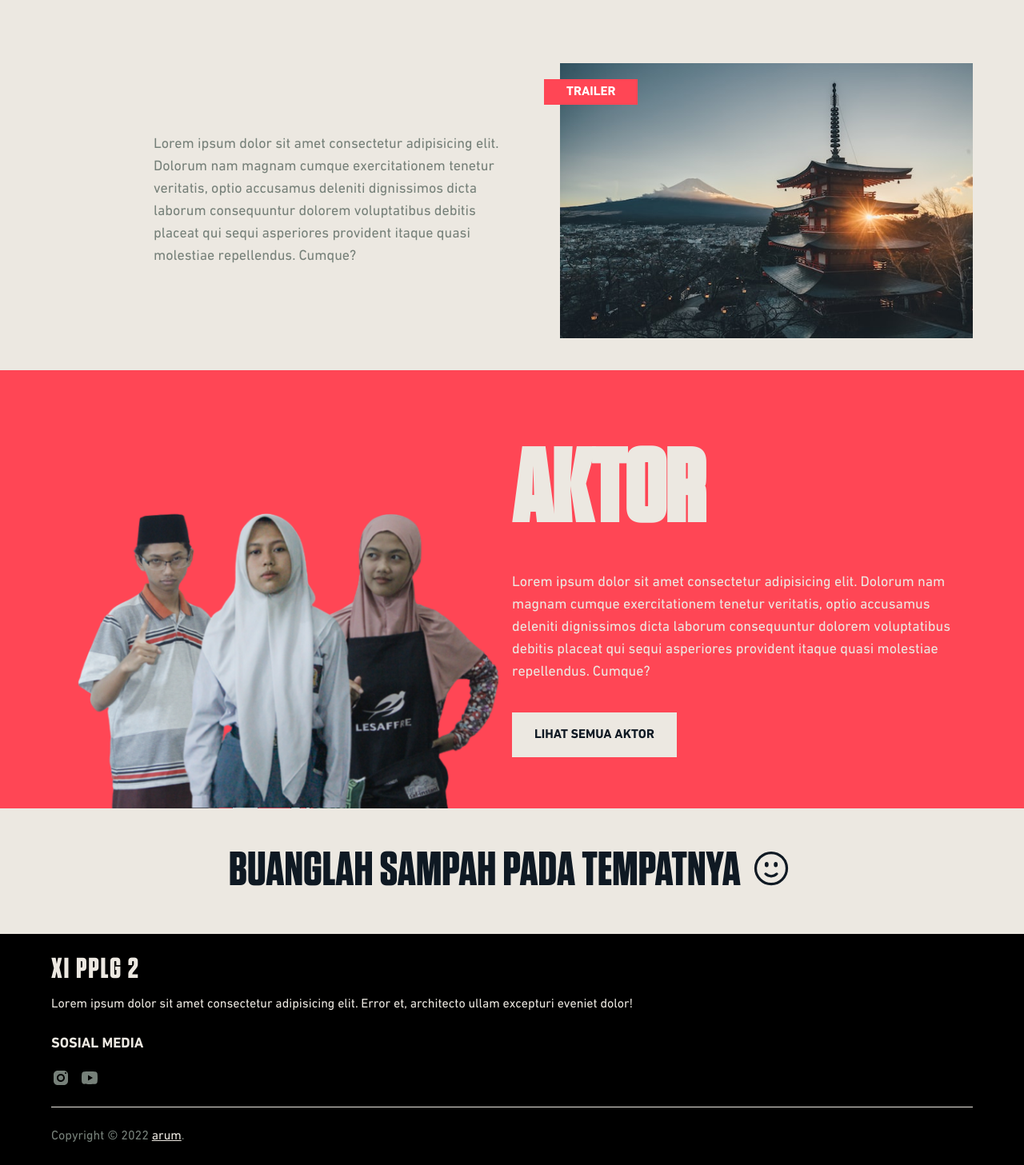
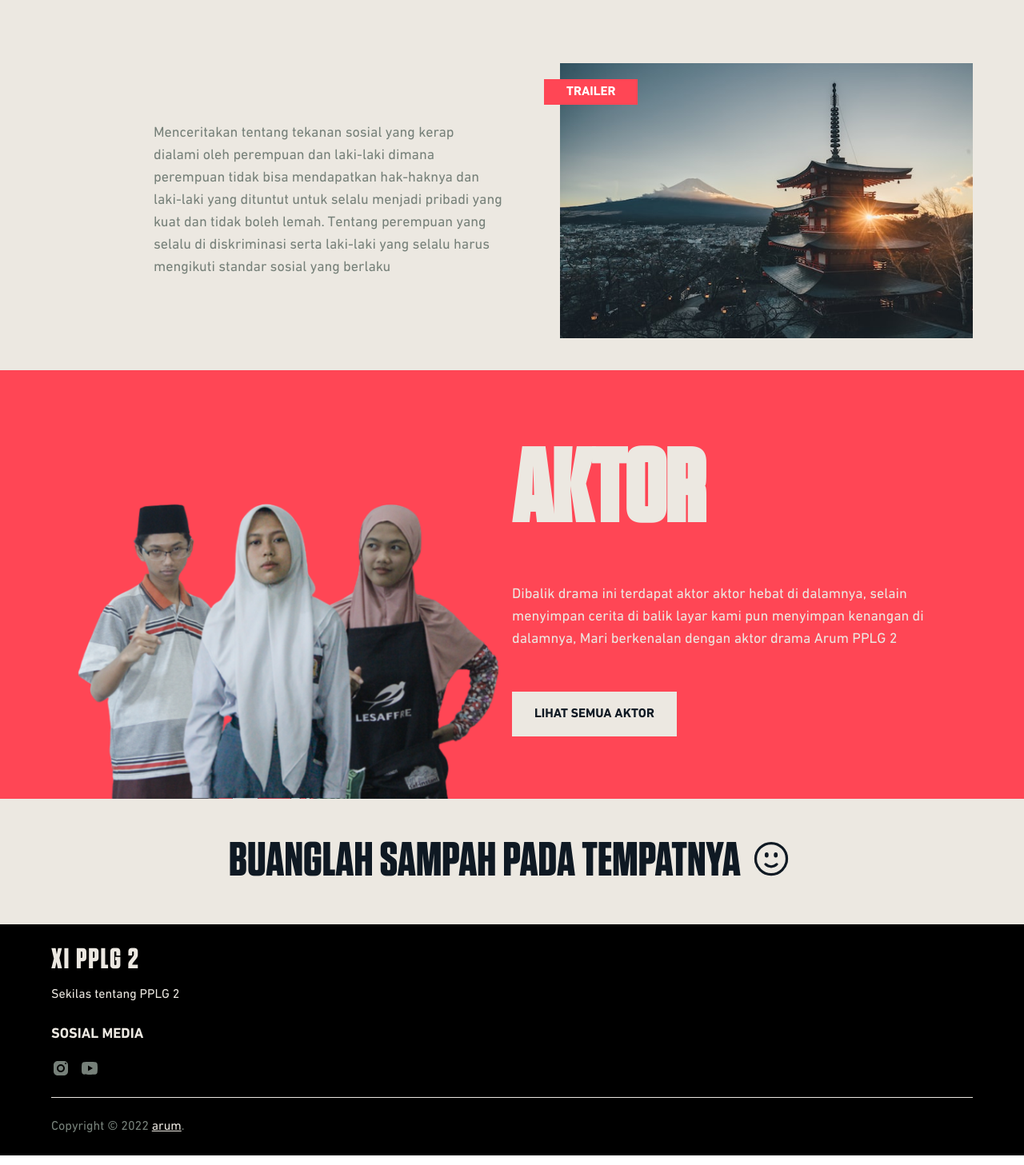
Before and after one commit to hasnat5/arum, a React (Create React App) app: page / in a window 1280 px wide. Shown: the part 953-2410 px from the top of the page at 80% size. Built offline with nearby package versions, Linux system fonts and the light colour scheme.

Commit message:
Change Lorem

```diff
--- a/src/components/Footer.jsx
+++ b/src/components/Footer.jsx
@@ -9,7 +9,7 @@ const footer = () => {
                 <div className="flex gap-3 items-center">
                     <h1 className="text-third font-tungsten text-3xl md:text-4xl tracking-wider">XI PPLG 2</h1>
                 </div>
-                <p className="text-third font-din text-sm md:text-base">Lorem ipsum dolor sit amet consectetur adipisicing elit. Error et, architecto ullam excepturi eveniet dolor!</p>
+                <p className="text-third font-din text-sm md:text-base">Sekilas tentang PPLG 2</p>
             </div>
 
             <div className="text-third">
--- a/src/components/about/aboutUs.jsx
+++ b/src/components/about/aboutUs.jsx
@@ -13,7 +13,7 @@ const aboutUs = () => {
 
                 <div className="grid items-center justify-items-center lg:px-24 lg:grid-cols-12">
                     <img src={hasnatDev} className="w-6/12 lg:w-full lg:order-2 mb-6 lg:mb-9 lg:col-span-2 lg:justify-self-end" alt="poto_developer" />
-                    <p className="font-din text-lg text-fourth lg:col-span-10 lg:pr-9">Lorem ipsum dolor sit, amet consectetur adipisicing elit. Vero officiis consectetur nemo nihil accusamus natus et quo autem at suscipit tenetur atque amet laudantium totam tempore, eveniet placeat id mollitia optio itaque? Sapiente fugiat vero quisquam nihil? Consequatur, reiciendis necessitatibus!</p>
+                    <p className="font-din text-lg text-fourth lg:col-span-10 lg:pr-9">Lahir tanggal 5 bulan desember. Seorang siswa yang duduk dibangku SMK yang ingin memutus hubungan dari ikatan Matematika, yang ternyata cukup membuatnya menyesal. Masa sekolah yang dibalut dengan keseharian biasa tanpa tercampur dengan genre romance membuatnya bosan dan memilih untuk mengambil jalan penuh pertumpahan darah.</p>
                 </div>
             </div>
 
@@ -23,7 +23,7 @@ const aboutUs = () => {
 
                 <div className="grid items-center justify-items-center lg:px-24 lg:grid-cols-12">
                     <img src={fadhliDev} className="w-6/12 lg:w-full mb-6 lg:mb-9 lg:col-span-2" alt="poto_developer" />
-                    <p className="font-din text-lg text-fourth lg:col-span-10 lg:pl-9">Lorem ipsum dolor sit, amet consectetur adipisicing elit. Vero officiis consectetur nemo nihil accusamus natus et quo autem at suscipit tenetur atque amet laudantium totam tempore, eveniet placeat id mollitia optio itaque? Sapiente fugiat vero quisquam nihil? Consequatur, reiciendis necessitatibus!</p>
+                    <p className="font-din text-lg text-fourth lg:col-span-10 lg:pl-9">Seorang siswa SMK, lahir pada tanggal 17 Maret 2006 di bandung, yang sangat bersemangat dalam bidang yang ia minati, perjuangannya tidak lah mudah, malas bukan lah apa apa dihadapannya, dengan semangat nya yang tinggi ia dapat tetap konsisten dalam menggapai cita cita yang ia inginkan</p>
                 </div>
             </div>
         </div >
--- a/src/components/home/listAktor.jsx
+++ b/src/components/home/listAktor.jsx
@@ -8,7 +8,7 @@ const listAktor = () => {
             <div className="relative grid justify-items-center px-6 pt-10 lg:grid-cols-2 lg:px-16">
                 <div className="grid lg:order-2 gap-9 lg:pb-16">
                     <h1 className="text-third font-bold font-tungsten text-left text-6xl tracking-wider md:text-9xl lg:tracking-normal">AKTOR</h1>
-                    <p className="text-third font-din text-lg">Lorem ipsum dolor sit amet consectetur adipisicing elit. Dolorum nam magnam cumque exercitationem tenetur veritatis, optio accusamus deleniti dignissimos dicta laborum consequuntur dolorem voluptatibus debitis placeat qui sequi asperiores provident itaque quasi molestiae repellendus. Cumque?</p>
+                    <p className="text-third font-din text-lg">  Dibalik drama ini terdapat aktor aktor hebat di dalamnya, selain menyimpan cerita di balik layar kami pun menyimpan kenangan di dalamnya, Mari berkenalan dengan aktor drama Arum PPLG 2 </p>
                     <div className="hidden lg:block">
                         <Link to="/aktor" className="inline-block text-secondary font-dinBold text-base bg-third py-4 px-7">LIHAT SEMUA AKTOR</Link>
                     </div>
--- a/src/components/home/sinopsis.jsx
+++ b/src/components/home/sinopsis.jsx
@@ -7,7 +7,8 @@ const sinopsis = () => {
             <h1 className="text-secondary font-bold font-tungsten text-6xl mb-9 lg:mb-14 tracking-wider md:text-9xl md:tracking-normal">SINOPSIS</h1>
             <div className="lg:grid lg:grid-cols-2 lg:items-center gap-6">
                 <div>
-                    <p className="text-fourth font-din text-lg lg:pl-32">Lorem ipsum dolor sit amet consectetur adipisicing elit. Dolorum nam magnam cumque exercitationem tenetur veritatis, optio accusamus deleniti dignissimos dicta laborum consequuntur dolorem voluptatibus debitis placeat qui sequi asperiores provident itaque quasi molestiae repellendus. Cumque?</p>
+                    <p className="text-fourth font-din text-lg lg:pl-32">Menceritakan tentang tekanan sosial yang kerap dialami oleh perempuan dan laki-laki dimana perempuan tidak bisa mendapatkan hak-haknya dan laki-laki yang dituntut untuk selalu menjadi pribadi yang kuat dan tidak boleh lemah. Tentang perempuan yang selalu di diskriminasi serta laki-laki yang selalu harus mengikuti standar sosial yang berlaku
+</p>
                 </div>
 
                 <div className="relative">
```
